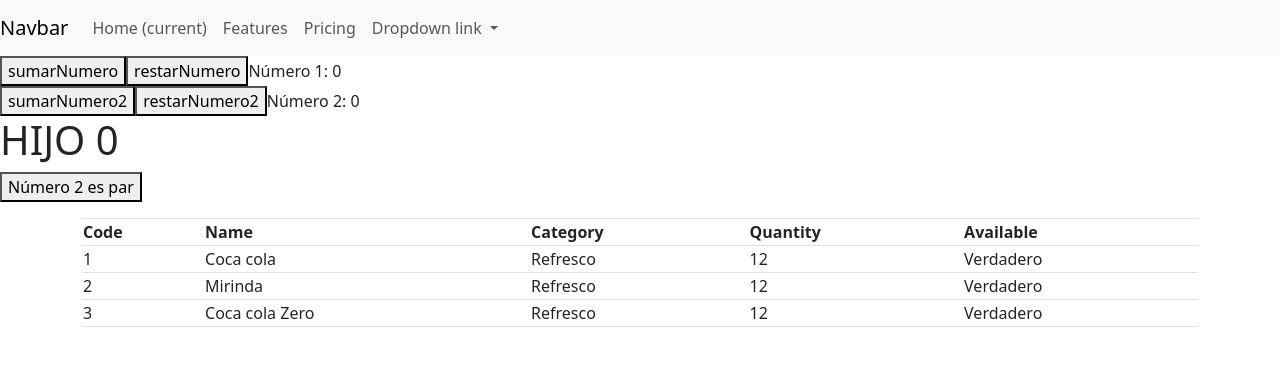
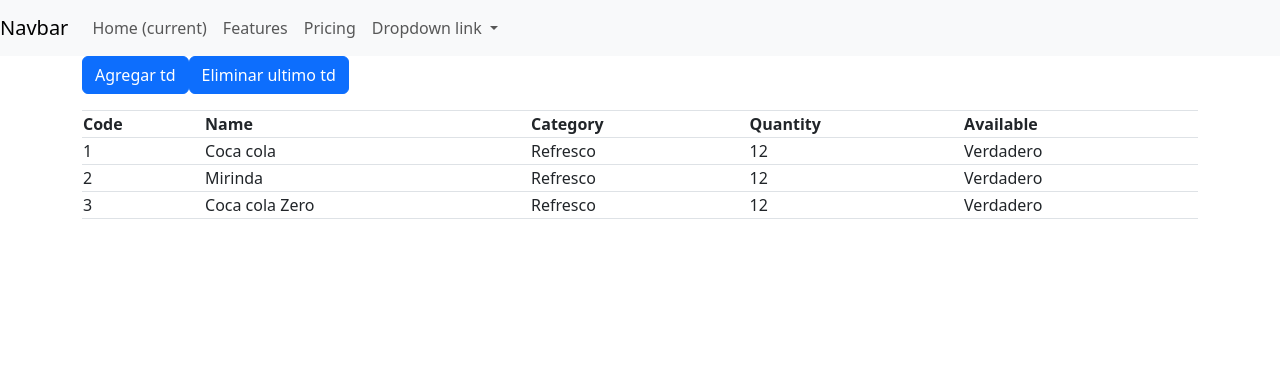
Before and after one commit to DavidAvilesBios/angular-course, an Angular app: page / in a window 1280 px wide. Shown: the top 366 px of the page. Built offline with nearby package versions, Linux system fonts and the light colour scheme.

Commit message:
ngFor y Outputs

```diff
--- a/src/app/app.component.html
+++ b/src/app/app.component.html
@@ -1,33 +1,4 @@
-<nav class="navbar navbar-expand-lg navbar-light bg-light">
-    <a class="navbar-brand" href="#">Navbar</a>
-    <button class="navbar-toggler" type="button" data-toggle="collapse" data-target="#navbarNavDropdown" aria-controls="navbarNavDropdown" aria-expanded="false" aria-label="Toggle navigation">
-      <span class="navbar-toggler-icon"></span>
-    </button>
-    <div class="collapse navbar-collapse" id="navbarNavDropdown">
-      <ul class="navbar-nav">
-        <li class="nav-item active">
-          <a class="nav-link" href="#">Home <span class="sr-only">(current)</span></a>
-        </li>
-        <li class="nav-item">
-          <a class="nav-link" href="#">Features</a>
-        </li>
-        <li class="nav-item">
-          <a class="nav-link" href="#">Pricing</a>
-        </li>
-        <li class="nav-item dropdown">
-          <a class="nav-link dropdown-toggle" href="#" id="navbarDropdownMenuLink" data-toggle="dropdown" aria-haspopup="true" aria-expanded="false">
-            Dropdown link
-          </a>
-          <div class="dropdown-menu" aria-labelledby="navbarDropdownMenuLink">
-            <a class="dropdown-item" href="#">Action</a>
-            <a class="dropdown-item" href="#">Another action</a>
-            <a class="dropdown-item" href="#">Something else here</a>
-          </div>
-        </li>
-      </ul>
-    </div>
-  </nav>
-
+<!--
 <div>
   <button (click)="sumarNumero()">sumarNumero</button>
   <button (click)="restarNumero()">restarNumero</button>
@@ -37,29 +8,12 @@
   <button (click)="sumarNumero2()">sumarNumero2</button>
   <button (click)="restarNumero2()">restarNumero2</button>
   <span>Número 2: {{ numero2 }}</span>
-</div>
+</div> -->
+<!-- <app-component-ngif [numero]="numero" [numero2]="numero2"></app-component-ngif> -->
 
-<app-component-ngif [numero]="numero" [numero2]="numero2"></app-component-ngif>
-  <div class="container" >
-  <table class="table table-bordered pt-3 mt-3">
-        <tr>
-            <th>Code</th>
-            <th>Name</th>
-            <th>Category</th>
-            <th>Quantity</th>
-            <th>Available</th>
-        </tr>
-        <tr *ngFor="let product of products">
-            <td>{{product.code}}</td>
-            <td>{{product.name}}</td>
-            <td>{{product.category}}</td>
-            <td>{{product.quantity}}</td>
-            <td *ngIf="product.quantity === 0">Falso</td>
-            <td *ngIf="product.quantity > 0">Verdadero</td>
-        </tr>
-</table>
-</div>
-
-
-<!--<component-navbar></component-navbar>
-<component-table [products]="products"></component-table>-->
+<app-component-navbar></app-component-navbar>
+<app-component-table
+  [products]="products"
+  (onAgregarFila)="agrgarFila()"
+  (onPopFila)="eliminarFila()"
+></app-component-table>
--- a/src/app/app.component.ts
+++ b/src/app/app.component.ts
@@ -1,4 +1,5 @@
 import { Component } from '@angular/core';
+import { ProductInterface } from './interfaces';
 
 @Component({
   selector: 'app-root',
@@ -12,7 +13,7 @@ export class AppComponent {
   numero:number = 0;
   numero2:number = 0;
 
-  products = [
+  products: ProductInterface[] = [
     {
       code: 1,
       name: 'Coca cola',
@@ -31,8 +32,7 @@ export class AppComponent {
       category: 'Refresco',
       quantity: 12
     }
-
-  ]
+  ];
 
   sumarNumero(){
     this.numero+= 1;
@@ -54,4 +54,18 @@ export class AppComponent {
     let numeros = [1,2,3,4,5,6,7,8,9]
     return numeros;
   }
+
+  agrgarFila(){
+    this.products.push({
+      code: this.products.length + 1,
+      name: 'Coca cola Zero',
+      category: 'Refresco',
+      quantity: Number(Math.floor(Math.random() * 100))
+    })
+  }
+
+  eliminarFila(){
+    const fila = this.products.pop();
+    console.log(fila);
+  }
 }
--- a/src/app/app.module.ts
+++ b/src/app/app.module.ts
@@ -3,11 +3,15 @@ import { NgModule } from '@angular/core';
 
 import { AppComponent } from './app.component';
 import { ComponentNgifComponent } from './components/component-ngif/component-ngif.component';
+import { ComponentNavbarComponent } from './components/component-navbar/component-navbar.component';
+import { ComponentTableComponent } from './components/component-table/component-table.component';
 
 @NgModule({
   declarations: [
     AppComponent,
-    ComponentNgifComponent
+    ComponentNgifComponent,
+    ComponentNavbarComponent,
+    ComponentTableComponent
   ],
   imports: [
     BrowserModule
--- /dev/null
+++ b/src/app/components/component-navbar/component-navbar.component.html
@@ -0,0 +1,29 @@
+<nav class="navbar navbar-expand-lg navbar-light bg-light">
+  <a class="navbar-brand" href="#">Navbar</a>
+  <button class="navbar-toggler" type="button" data-toggle="collapse" data-target="#navbarNavDropdown" aria-controls="navbarNavDropdown" aria-expanded="false" aria-label="Toggle navigation">
+    <span class="navbar-toggler-icon"></span>
+  </button>
+  <div class="collapse navbar-collapse" id="navbarNavDropdown">
+    <ul class="navbar-nav">
+      <li class="nav-item active">
+        <a class="nav-link" href="#">Home <span class="sr-only">(current)</span></a>
+      </li>
+      <li class="nav-item">
+        <a class="nav-link" href="#">Features</a>
+      </li>
+      <li class="nav-item">
+        <a class="nav-link" href="#">Pricing</a>
+      </li>
+      <li class="nav-item dropdown">
+        <a class="nav-link dropdown-toggle" href="#" id="navbarDropdownMenuLink" data-toggle="dropdown" aria-haspopup="true" aria-expanded="false">
+          Dropdown link
+        </a>
+        <div class="dropdown-menu" aria-labelledby="navbarDropdownMenuLink">
+          <a class="dropdown-item" href="#">Action</a>
+          <a class="dropdown-item" href="#">Another action</a>
+          <a class="dropdown-item" href="#">Something else here</a>
+        </div>
+      </li>
+    </ul>
+  </div>
+</nav>
--- /dev/null
+++ b/src/app/components/component-navbar/component-navbar.component.ts
@@ -0,0 +1,15 @@
+import { Component, OnInit } from '@angular/core';
+
+@Component({
+  selector: 'app-component-navbar',
+  templateUrl: './component-navbar.component.html',
+  styleUrls: ['./component-navbar.component.css']
+})
+export class ComponentNavbarComponent implements OnInit {
+
+  constructor() { }
+
+  ngOnInit(): void {
+  }
+
+}
--- /dev/null
+++ b/src/app/components/component-table/component-table.component.css
@@ -0,0 +1,15 @@
+.animate-td {
+  animation: animate-td 1s;
+  animation-fill-mode: forwards;
+}
+
+@keyframes animate-td {
+  0% {
+      opacity: 0;
+      transform: translateY(50px);
+  }
+  100% {
+      opacity: 1;
+      transform: translateY(0);
+  }
+}
--- /dev/null
+++ b/src/app/components/component-table/component-table.component.html
@@ -0,0 +1,21 @@
+<div class="container">
+  <button class="btn btn-primary" (click)="onAgregarFila.emit()">Agregar td</button>
+  <button class="btn btn-primary" (click)="onPopFila.emit()">Eliminar ultimo td</button>
+  <table class="table table-bordered pt-3 mt-3">
+    <tr>
+        <th>Code</th>
+        <th>Name</th>
+        <th>Category</th>
+        <th>Quantity</th>
+        <th>Available</th>
+    </tr>
+    <tr *ngFor="let product of products" class="animate-td">
+        <td>{{product.code}}</td>
+        <td>{{product.name}}</td>
+        <td>{{product.category}}</td>
+        <td>{{product.quantity}}</td>
+        <td *ngIf="product.quantity === 0">Falso</td>
+        <td *ngIf="product.quantity > 0">Verdadero</td>
+    </tr>
+  </table>
+</div>
--- /dev/null
+++ b/src/app/components/component-table/component-table.component.ts
@@ -0,0 +1,18 @@
+import { Component, EventEmitter, Input, OnInit, Output } from '@angular/core';
+import { ProductInterface } from 'src/app/interfaces';
+
+@Component({
+  selector: 'app-component-table',
+  templateUrl: './component-table.component.html',
+  styleUrls: ['./component-table.component.css']
+})
+export class ComponentTableComponent implements OnInit {
+  @Input() products: ProductInterface[] = [];
+  @Output() onAgregarFila = new EventEmitter<ProductInterface>();
+  @Output() onPopFila = new EventEmitter<ProductInterface>();
+
+  constructor() { }
+
+  ngOnInit(): void {
+  }
+}
--- /dev/null
+++ b/src/app/interfaces/index.ts
@@ -0,0 +1,6 @@
+export interface ProductInterface {
+  code:     number;
+  name:     string;
+  category: string;
+  quantity: number;
+}
```
Also changed, not shown: src/app/components/component-navbar/component-navbar.component.css (added), 1 other file (tests, documents, lock files or other folders).
